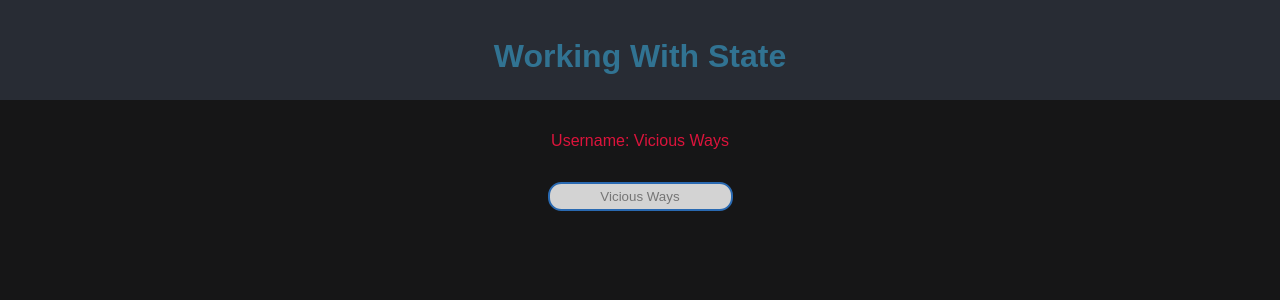
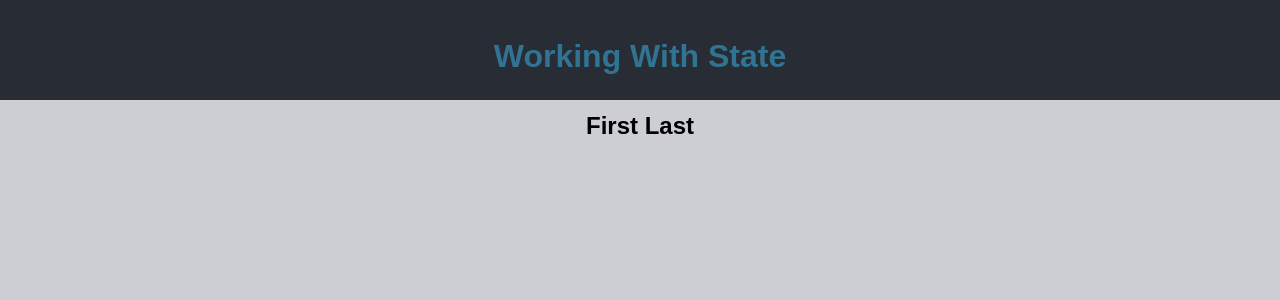
Before and after one commit to Vicious27/StateInReactExplained, a React (Create React App) app: page / in a window 1280 px wide. Shown: the top 300 px of the page. Built offline with nearby package versions, Linux system fonts and the light colour scheme.

Commit message:
set up Practice 3 environment

```diff
--- a/src/App.js
+++ b/src/App.js
@@ -1,5 +1,5 @@
 import './App.css';
-import Practice2 from './Practice2';
+import Practice3 from './Practice3';
 
 
 
@@ -10,7 +10,8 @@ function App() {
         <h1> Working With State</h1>
       </header>
       {/* <Practice1 /> */}
-      <Practice2 />
+      {/* <Practice2 /> */}
+      <Practice3 />
     </>
   );
 }
--- /dev/null
+++ b/src/Practice3.js
@@ -0,0 +1,50 @@
+import React from "react";
+
+/*
+  1. Setup UserForm to accept props
+  2. Display the proper values from props where needed
+*/
+const UserForm = () => (
+  <p>
+    <label htmlFor="PROPS_ID">PROPS_LABEL</label>:
+    <input id="PROPS_ID" type="text" onChange="PROPS_ONCHANGE" />
+  </p>
+);
+
+class Practice3 extends React.Component {
+  state = {
+    first: "First",
+    last: "Last"
+  };
+
+  handleFirst = e => {
+    this.setState({ first: e.target.value });
+  };
+
+  /*
+    3. Create a handler function called handleLast
+    4. Have the function update last in state to e.target.value
+  */
+
+  render() {
+    return (
+      <>
+        <h2>
+          {this.state.first} {this.state.last}
+        </h2>
+        {/*
+          3. Call <UserForm /> and pass in the following prop values
+              id = "firstName"
+              label = "First Name"
+              onChange = handleFirst
+          4. Call <UserForm /> again and pass in the following prop values
+              id = "lastName"
+              label = "Last Name"
+              onChange = handleLast
+        */}
+      </>
+    );
+  }
+}
+
+export default Practice3;
--- a/src/index.css
+++ b/src/index.css
@@ -6,5 +6,5 @@
 body {
   margin: 0px;
   font-family: Arial;
-  background: rgba(2, 2, 3, 0.918);
+  background: rgba(201, 201, 209, 0.918);
 }
```
